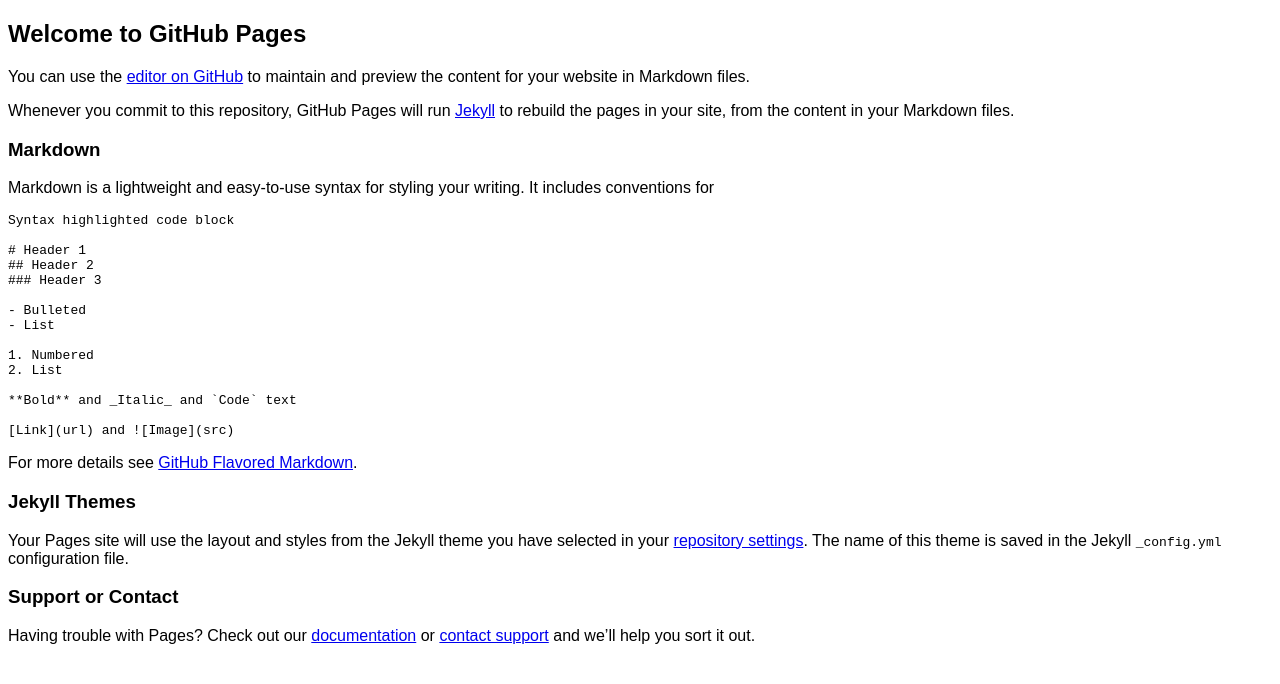
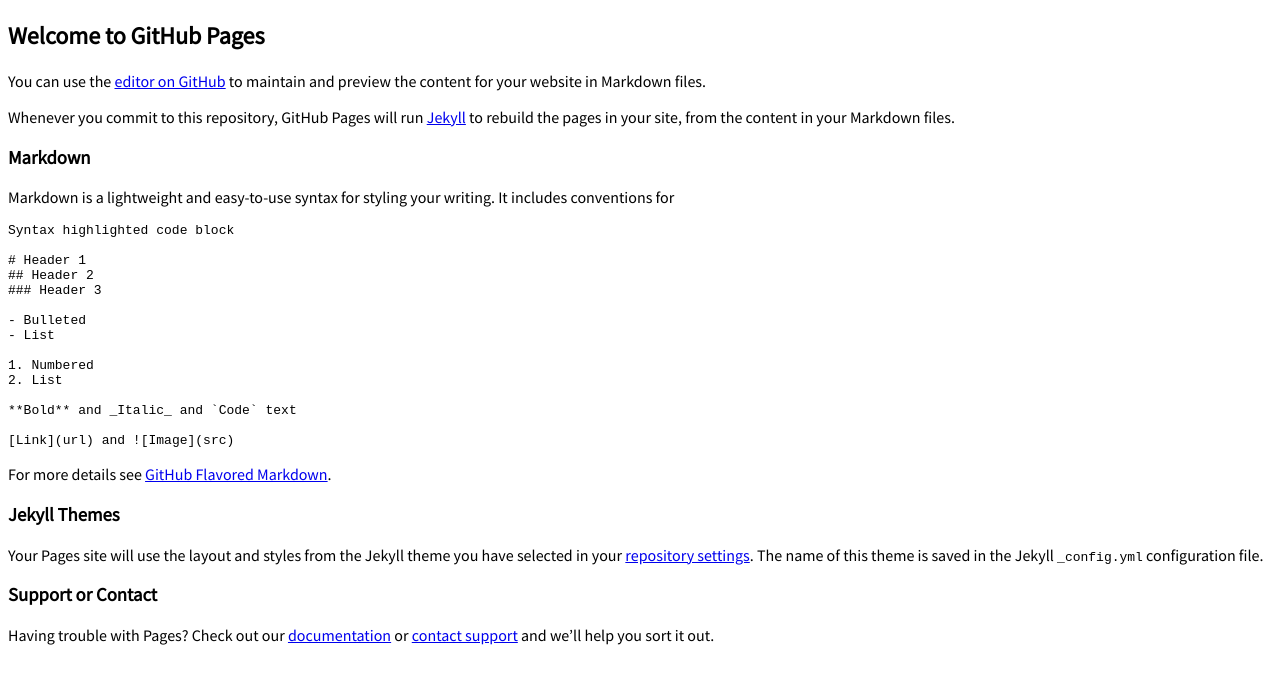
Before and after one commit to HyperionAI/about, a Jekyll site: the page built from index.md, in a window 1280 px wide. Shown: the top 684 px of the page. Built offline with Jekyll 4.4.1, drawn with Linux system fonts in a browser that asks for light colours; our own code applies the rules of GitHub Pages for plain Markdown files.

Commit message:
Update style.css

```diff
--- a/css/style.css
+++ b/css/style.css
@@ -1,3 +1,5 @@
+@import url('https://fonts.googleapis.com/css?family=Source+Sans+Pro:300,400');
+
 body {
   font-family: 'Source Sans Pro', sans-serif;
 }
```
